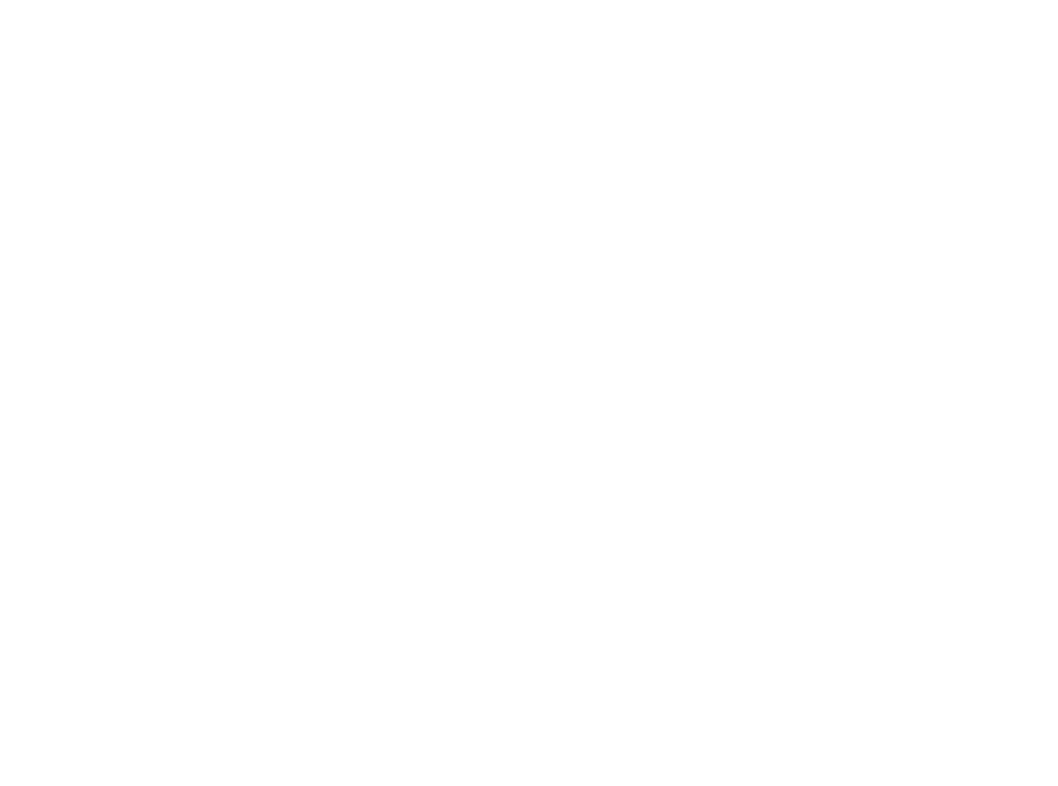
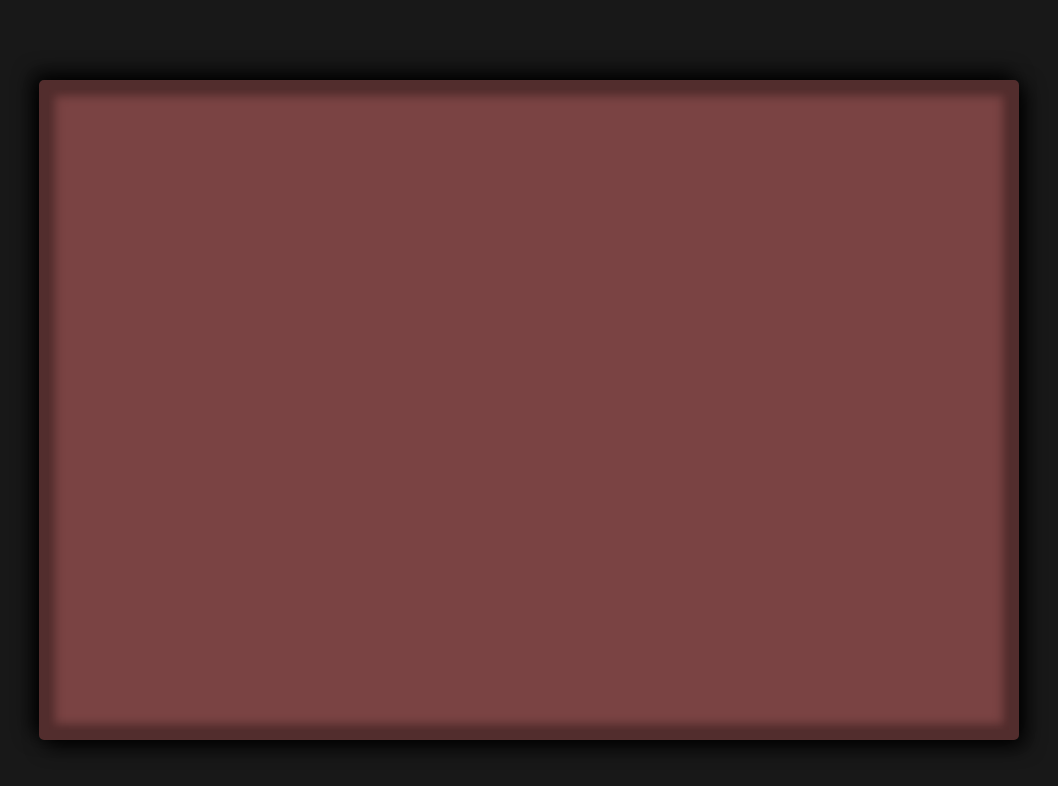
Before and after one commit to CaciaRodrigues/GuestBook, a plain HTML site: page index.html in a window 1280 px wide. Shown: the whole page, without its empty margins (111-1169 px from the left). Drawn offline with Linux system fonts and the light colour scheme.

Commit message:
bloco base no html e css

```diff
--- a/css/style.css
+++ b/css/style.css
@@ -0,0 +1,36 @@
+:root {
+    --main-font: 'Cormorant Garamond', serif;
+    --secondary-font: 'Dancing Script', cursive;
+    --pure-black: #000000;
+    --dark-gray: #181818;
+    --medium-gray: #282828;
+    --light-gray: #404048;
+    --main-red: #4a0814;
+    --pink-brown: #522D2D;
+    --light-pink-brown: #7A4343;
+    --blush-pink: #D5BDAF;
+    --darker-paper: #E6CCB2;
+    --lighter-paper: #EDE0D4;
+    --warm-white: #F5EBE0;
+    --white-gray: #EDEDE9;
+    --pure-white: #FFFFFF;
+
+}
+
+
+body {
+    background-color: var(--dark-gray);
+    display: flex;
+    justify-content: center;
+}
+
+.capa{
+    height: 80vh;
+    aspect-ratio: 6 / 4;
+    margin-top: 10vh;
+    background-color: var(--light-pink-brown);
+    border: 10px solid var(--pink-brown);
+    border-radius: 5px;
+    box-shadow: inset 6px 6px 10px var(--pink-brown), inset -6px -6px 10px var(--pink-brown),-6px -6px 20px var(--pure-black), 6px 6px 20px var(--pure-black);
+
+}
--- a/index.html
+++ b/index.html
@@ -6,8 +6,18 @@
     <title>GuestBook</title>
     <link rel="stylesheet" href="/css/reset.css">
     <link rel="stylesheet" href="/css/style.css">
+    <link rel="preconnect" href="https://fonts.googleapis.com">
+    <link rel="preconnect" href="https://fonts.gstatic.com" crossorigin>
+    <link href="https://fonts.googleapis.com/css2?family=Cormorant+Garamond:wght@400;500;600&family=Dancing+Script:wght@400;500;600&display=swap" rel="stylesheet">
 </head>
 <body>
+    <header></header>
+    <main>
+        <div class="capa">
+            <div class="bloco"></div>
+        </div>
+    </main>
+    <footer></footer>
     <script src="/script/main.js"></script>
 </body>
 </html>
```
